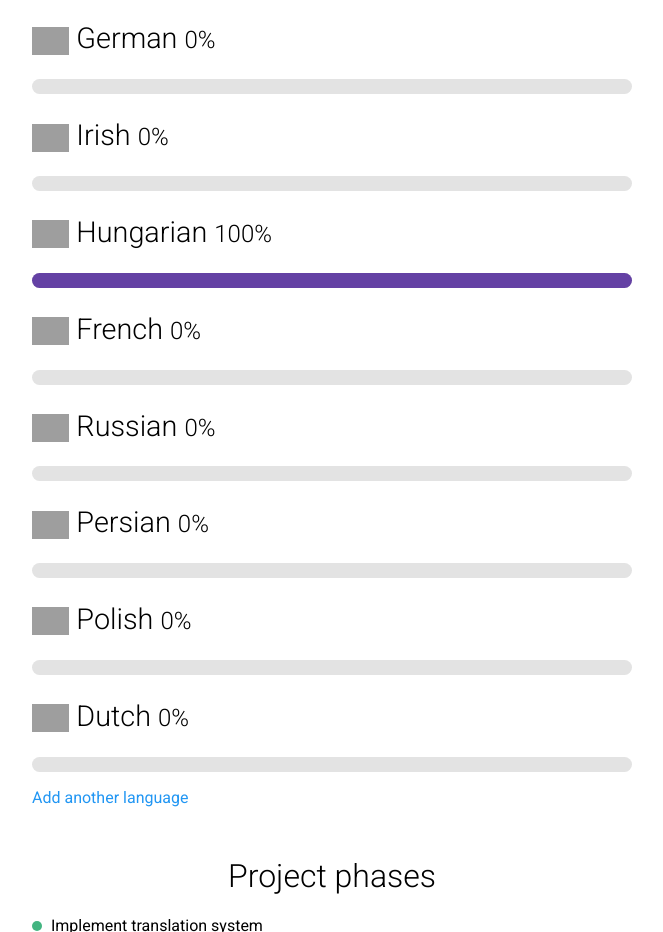
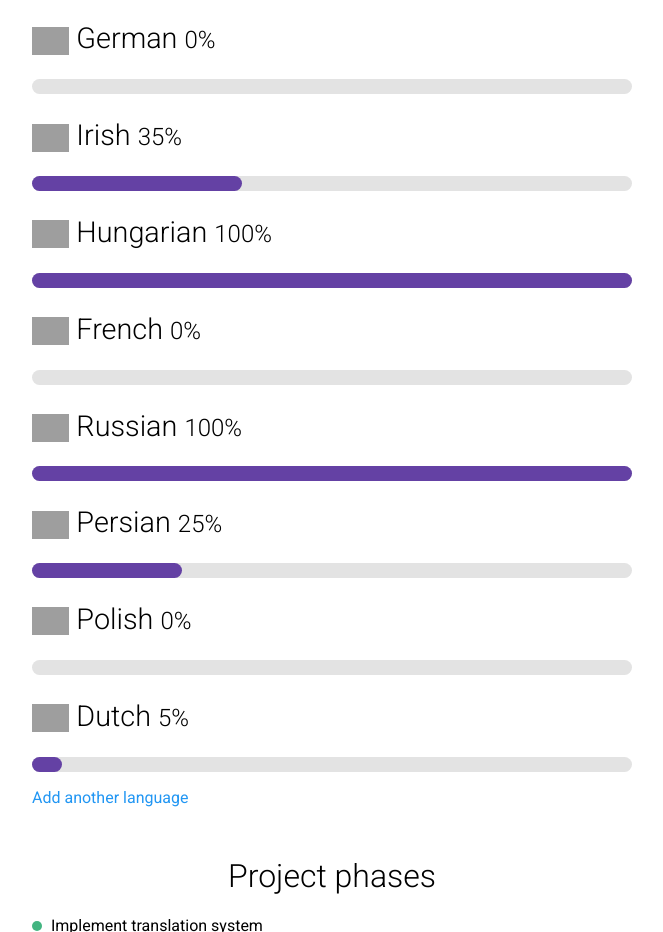
Before and after one commit to SleepyyNet/docs-2, a plain HTML site: page translators/index.html in a window 1280 px wide. Shown: the part 1603-2535 px from the top of the page, without its empty margins (308-971 px from the left). Drawn offline with nearby package versions, Linux system fonts and the light colour scheme; grey boxes are pictures that could not be loaded.

Commit message:
Update progress

```diff
--- a/translators/index.html
+++ b/translators/index.html
@@ -144,9 +144,9 @@
             <h2>
                 <img class="twemoji" src="https://canary.discordapp.com/assets/57a60c047629ee6bd10d9f50952ecd03.svg" alt="IE flag">
                 Irish
-                <small>0%</small>
+                <small>35%</small>
             </h2>
-            <div class="progress"><div class="marker" style='width:0%'></div></div>
+            <div class="progress"><div class="marker" style='width:35%'></div></div>
         </div>
         <div class="lang">
             <h2>
@@ -168,17 +168,17 @@
             <h2>
                 <img class="twemoji" src="https://canary.discordapp.com/assets/e4b276d04927069a7cc48cc3d10d3468.svg" alt="RU flag">
                 Russian
-                <small>0%</small>
+                <small>100%</small>
             </h2>
-            <div class="progress"><div class="marker" style='width:0%'></div></div>
+            <div class="progress"><div class="marker" style='width:100%'></div></div>
         </div>
         <div class="lang">
             <h2>
                 <img class="twemoji" src="https://canary.discordapp.com/assets/d7ec8b8de889d90fe95deb2344bc69fa.svg" alt="IR flag">
                 Persian
-                <small>0%</small>
+                <small>25%</small>
             </h2>
-            <div class="progress"><div class="marker" style='width:0%'></div></div>
+            <div class="progress"><div class="marker" style='width:25%'></div></div>
         </div>
         <div class="lang">
             <h2>
@@ -192,9 +192,9 @@
             <h2>
                 <img class="twemoji" src="https://canary.discordapp.com/assets/976ad58b72428363dc066c0f99727424.svg" alt="NL flag">
                 Dutch
-                <small>0%</small>
+                <small>5%</small>
             </h2>
-            <div class="progress"><div class="marker" style='width:0%'></div></div>
+            <div class="progress"><div class="marker" style='width:5%'></div></div>
         </div>
         <!--
         <div class="lang">
```
